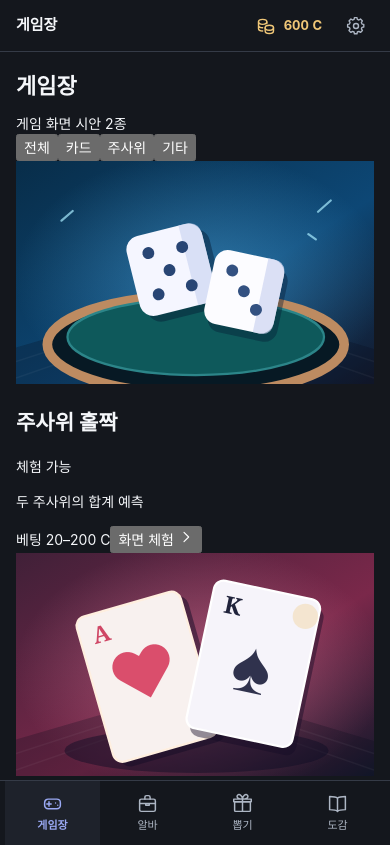
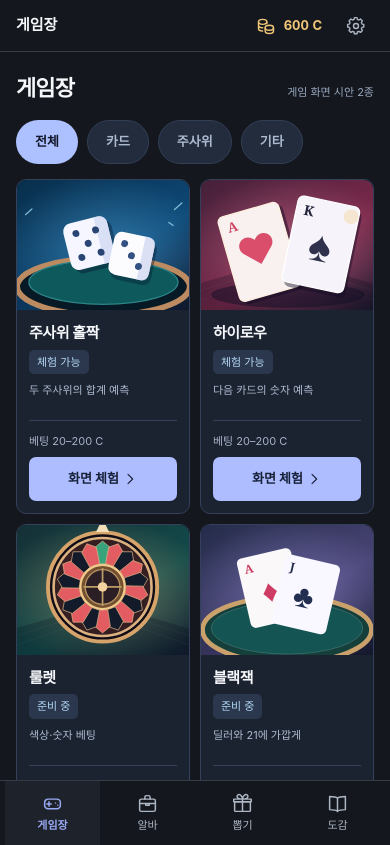
Before and after one commit to y3ssam/mini-game-center, a React (Vite) app: page / in a window 390 px wide. Built offline with nearby package versions, Linux system fonts and the light colour scheme.

Commit message:
style: illustrated responsive game gallery and playable UI preview

```diff
--- a/src/features/lobby/GamesView.module.css
+++ b/src/features/lobby/GamesView.module.css
@@ -1,18 +1,65 @@
-.section { width: 100%; max-width: 900px; min-width: 0; }
-.section h1 { margin: 0 0 20px; font-size: 24px; font-weight: 700; line-height: 1.3; }
-.categories { display: flex; flex-wrap: wrap; align-items: center; gap: 6px; margin-bottom: 16px; }
-.categoryButton { min-height: 40px; border: 1px solid transparent; padding: 8px 15px; color: var(--color-text-muted); background: transparent; border-radius: 8px; }
-.categoryButton[aria-pressed="true"] { color: var(--color-accent); background: var(--color-surface); font-weight: 600; }
-.categoryButton:hover { color: var(--color-text); }
-.gameList { list-style: none; padding: 0; margin: 0; border-top: 1px solid var(--color-border); }
-.gameRow { min-height: 70px; display: flex; gap: 14px; align-items: center; padding: 12px 4px; border-bottom: 1px solid var(--color-border); }
-.gameIcon { display: flex; color: var(--color-text-muted); flex: 0 0 28px; }
-.gameInfo { display: flex; flex: 1; min-width: 0; flex-direction: column; gap: 2px; }
-.gameInfo strong { font-size: 15px; font-weight: 600; }
-.gameInfo span { color: var(--color-text-muted); font-size: 12px; }
-.gameStatus { flex-shrink: 0; font-size: 12px; color: var(--color-disabled); }
-@media(max-width: 768px) {
-  .section h1 { font-size: 22px; margin-bottom: 12px; }
-  .categoryButton { min-height: 44px; padding: 9px 12px; }
-  .gameRow { padding: 12px 0; min-height: 72px; }
-}
+.section,.preview{max-width:1140px;margin:auto;min-width:0}
+.heading{display:flex;align-items:baseline;justify-content:space-between;gap:12px;margin-bottom:22px}
+.heading h1{font-size:24px;letter-spacing:-.04em;margin:0}
+.heading>span{color:#98a8bf;font-size:12px}
+.filters{display:flex;gap:9px;margin-bottom:22px;overflow:auto;scrollbar-width:none}
+.filters button{white-space:nowrap;min-width:58px;min-height:44px;padding:9px 18px;border-radius:99px;border:1px solid #313f57;background:#232c3d;color:#abb9cf;font-size:13px;font-weight:600}
+.filters button[aria-pressed=true]{background:#adc0ff;color:#13182c;border-color:transparent}
+.grid{display:grid;grid-template-columns:repeat(2,minmax(0,1fr));gap:18px}
+.tile{background:#1b2331;border:1px solid #35415a;border-radius:14px;overflow:hidden;min-width:0;transition:border-color .2s}
+.tile:hover,.tile:focus-within{border-color:#7c97c6}
+.art{height:clamp(160px,18vw,224px);overflow:hidden;background:#10192c}
+.art svg{display:block;width:100%;height:100%}
+.tileBody{padding:16px 18px}
+.tileHeading{display:flex;align-items:center;justify-content:space-between;gap:8px}
+.tileHeading h2{font-size:17px;letter-spacing:-.03em;margin:0}
+.tileHeading span{white-space:nowrap;background:#2b374d;color:#b4d8f6;font-size:11px;border-radius:5px;padding:4px 8px}
+.tileBody p{color:#aebbcf;font-size:12px;margin:6px 0 17px}
+.tileFoot{min-height:45px;display:flex;justify-content:space-between;align-items:center;gap:8px;padding-top:12px;border-top:1px solid #35415a;color:#a7b2c7;font-size:12px}
+.tileFoot button{display:inline-flex;align-items:center;gap:3px;background:#aebdff;color:#172039;font-weight:700;font-size:13px;border:0;border-radius:7px;min-height:41px;padding:0 12px}
+.tileFoot button:hover{background:#c4cfff}
+.previewHeader{display:flex;gap:13px;align-items:center;margin-bottom:16px}
+.previewHeader h1{font-size:20px;margin:0;letter-spacing:-.04em}
+.backButton{display:flex;align-items:center;gap:5px;min-height:44px;border:1px solid #44516c;border-radius:8px;color:#e7edff;background:#232c40;padding:0 12px}
+.demoTag{margin-left:auto;border-radius:5px;padding:6px 9px;background:#2a3b50;color:#b0cef7;white-space:nowrap;font-size:12px}
+.playLayout{display:grid;grid-template-columns:minmax(0,1.6fr) minmax(280px,.8fr);align-items:stretch;gap:16px}
+.scene{position:relative;min-height:422px;border:1px solid #526488;background:#101827;border-radius:13px;overflow:hidden;isolation:isolate}
+.sceneArt{position:absolute;inset:0;width:100%;height:100%;opacity:.55;filter:brightness(.65)}
+.scene:before{position:absolute;z-index:1;inset:0;content:"";background:linear-gradient(180deg,#0c1424b9,#0e182722 48%,#0f1729da)}
+.sceneContent{position:relative;z-index:2;display:flex;flex-direction:column;justify-content:space-between;align-items:center;height:100%;min-height:422px;padding:24px 12px}
+.eyebrow{font-size:12px;letter-spacing:.3em;color:#e1eeff;font-weight:700}
+.dicePair,.cardPair{display:flex;gap:26px;justify-content:center;align-items:center;min-height:164px}
+.die{width:108px;height:108px;padding:17px;display:grid;grid-template-columns:repeat(3,1fr);grid-template-rows:repeat(3,1fr);gap:6px;transform:rotate(-7deg);background:linear-gradient(135deg,#fff,#d9e4ff);border-radius:19px;box-shadow:7px 10px #899bc6,14px 24px 27px #070d20cc}
+.die:nth-child(2){transform:rotate(11deg)}
+.pip,.emptyPip{display:block;border-radius:50%;width:100%;height:100%}
+.pip{background:#33446d;box-shadow:inset 1px 2px 3px #080d2090}
+.card,.cardBack{width:113px;height:164px;display:flex;align-items:center;flex-direction:column;justify-content:space-between;padding:12px;background:linear-gradient(135deg,#fff,#e4e8f4);color:#d64d78;border-radius:12px;box-shadow:7px 16px 29px #0008}
+.card:nth-child(2){color:#243454;transform:rotate(7deg)}
+.card:first-child{transform:rotate(-7deg)}
+.cardBack{color:#fff;border:7px solid #d9dff8;background:repeating-linear-gradient(45deg,#394f86 0 12px,#6b7cae 12px 14px,#394f86 14px 27px)}
+.card small,.cardBack small{color:#637085;font-size:11px;align-self:flex-start}
+.cardBack small{color:#fff}
+.card strong,.cardBack strong{font:700 58px/1 Georgia,serif}
+.card b,.cardBack b{font-size:25px}
+.result{min-height:62px;text-align:center;display:flex;align-items:center;justify-content:center;flex-direction:column;font-size:15px;font-weight:600;color:#e1edff}
+.result small{display:block;font-weight:400;color:#ced9ed;font-size:12px;margin-top:5px}
+.controls{display:flex;flex-direction:column;gap:15px;border-radius:13px;padding:20px;background:#1b2433;border:1px solid #394761;min-width:0}
+.controlTitle{padding-bottom:13px;border-bottom:1px solid #35435a}
+.controlTitle h2{font-size:17px;margin:0}
+.controlTitle p{font-size:12px;color:#aebbcf;margin:7px 0 0;line-height:1.5}
+.betLabel{font-size:13px;color:#c4cfe0}
+.stepper{display:flex;justify-content:space-between;align-items:center;height:50px;background:#111a2a;border:1px solid #4a5974;border-radius:8px;overflow:hidden}
+.stepper button{width:50px;height:100%;border:0;background:#34415a;color:#fff;font-size:23px}
+.stepper button:disabled{opacity:.4}
+.stepper output{font-weight:700;font-size:18px;font-variant-numeric:tabular-nums}
+.choiceRow{display:grid;grid-template-columns:1fr 1fr;gap:8px}
+.choiceRow button,.retry{min-height:52px;border:0;border-radius:8px;padding:10px;font-size:14px;font-weight:800;color:#17213a;background:#aebdff}
+.choiceRow button:first-child,.retry{background:#f098bc;color:#291728}
+.choiceRow button:disabled{opacity:.4}
+.rulesToggle{display:flex;justify-content:space-between;align-items:center;min-height:44px;color:#cfdbed;background:transparent;border:0;border-top:1px solid #35435a;padding:9px 0;text-align:left}
+.rules{color:#b5c4d7;font-size:12px;line-height:1.8;margin:0}
+.disclaimer{margin:auto 0 0;padding-top:13px;border-top:1px solid #35435a;color:#95a7c0;font-size:12px;line-height:1.7}
+@media(max-width:1100px){.playLayout{grid-template-columns:minmax(0,1fr)}.scene,.sceneContent{min-height:330px}}
+@media(max-width:768px){.heading{margin-bottom:15px}.heading h1{font-size:22px}.heading>span{font-size:11px}.filters{margin-bottom:15px}.grid{grid-template-columns:repeat(2,minmax(0,1fr));gap:10px}.tile{border-radius:10px}.art{height:130px}.tileBody{padding:12px}.tileHeading{align-items:flex-start;flex-direction:column;gap:5px}.tileHeading h2{font-size:15px}.tileBody p{font-size:11px;margin:8px 0;min-height:30px}.tileFoot{align-items:flex-start;flex-direction:column;gap:7px;font-size:11px}.tileFoot button{width:100%;min-height:44px;justify-content:center}.previewHeader{margin-bottom:10px;gap:10px}.previewHeader h1{font-size:17px}.playLayout{gap:10px}.scene,.sceneContent{min-height:258px}.sceneContent{padding:12px 9px}.eyebrow{font-size:10px}.die{width:75px;height:75px;padding:12px;border-radius:12px;gap:4px;box-shadow:4px 7px #899bc6,8px 15px 20px #070d20cc}.card,.cardBack{width:79px;height:111px;padding:8px}.card strong,.cardBack strong{font-size:38px}.card b,.cardBack b{font-size:16px}.result{min-height:45px;font-size:13px}.controls{padding:14px;gap:11px}.controlTitle{padding-bottom:10px}.stepper{height:44px}.choiceRow button,.retry{min-height:48px}}
+@media(max-width:359px){.grid{grid-template-columns:minmax(0,1fr)}.art{height:164px}.tileHeading{flex-direction:row;align-items:center}.tileFoot{flex-direction:row;align-items:center}.tileFoot button{width:auto}}
+@media(prefers-reduced-motion:reduce){.tile{transition:none}}
```
